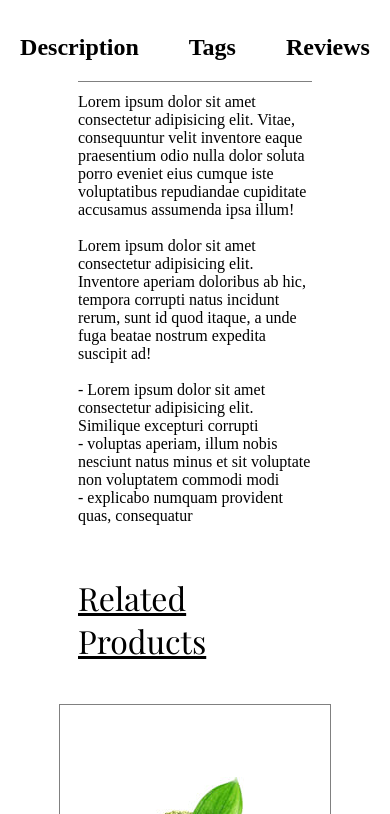
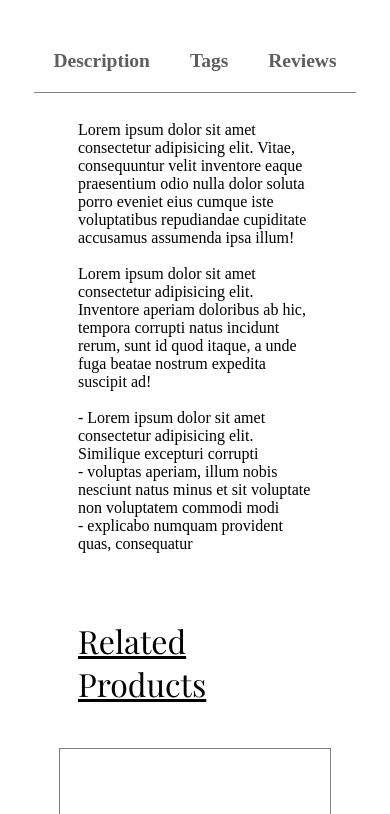
Before and after one commit to Brayanl0-o/SabujCha, a plain HTML site: page products.html in a window 390 px wide. Shown: the part 1747-2561 px from the top of the page. Drawn offline with nearby package versions, Linux system fonts and the light colour scheme.

Commit message:
fix, docs: Fix and update styles, and update docs - Added hover to the 'Head' of 'more-info' and fixed responsive styles. - Added missing reference images to the Google Drive ('Link in the README').

```diff
--- a/products-Syle.css
+++ b/products-Syle.css
@@ -230,6 +230,10 @@ main {
     border-bottom: 1px solid gray;
 }
 
+.checkbox {
+    border-radius: 50%;
+}
+
 .options ul {
     padding-left: 0;
 }
@@ -264,11 +268,9 @@ main {
     justify-content: space-evenly;
     gap: 4px;
     width: 80%;
-
 }
 
 .buttons button {
-
     display: flex;
     justify-content: flex-start;
     width: auto;
@@ -316,15 +318,25 @@ main {
     display: flex;
     flex-flow: row nowrap;
     justify-content: center;
-    gap: 50px;
+    text-align: center;
+    margin: auto;
+    width: 80%;
+}
+
+.head h2:hover {
+    color: #529F0F;
+    box-shadow: 0 1px 0px #529F0F;
+}
+
+.head h2 {
+    width: 100%;
+    padding: 20px;
+    cursor: pointer;
+    color: #615d61;
     border-bottom: 1px solid gray;
 }
 
-.head h2 {
-    cursor: pointer;
-}
-
-.content {
+p.content {
     display: flex;
     flex-flow: row wrap;
     justify-content: flex-end;
@@ -332,7 +344,6 @@ main {
     width: 100%;
     margin-top: 5%;
 }
-
 
 
 /* article with images and subelements of news and latest products*/
@@ -372,7 +383,6 @@ main {
     text-decoration: none;
     color: black;
 }
-
 
 
 /* Style footer. Including div for store list and div for last foot page with payments. */
@@ -470,9 +480,7 @@ footer {
     }
 
     .new_images_products {
-
         flex-flow: row wrap;
-
     }
 }
 
@@ -491,6 +499,16 @@ footer {
     .details {
         width: 80%;
         align-items: center;
+    }
+
+    .more-info {
+        width: 60%;
+    }
+
+    .head {
+        margin: auto;
+        font-size: small;
+        width: 50%;
     }
 }
 
@@ -559,7 +577,6 @@ footer {
         align-items: center;
     }
 
-
     .buttons img {
         width: 100%;
     }
--- a/products.html
+++ b/products.html
@@ -81,7 +81,7 @@
                 <div class="options">
                     <ul>
                         <li>
-                            <input type="checkbox">
+                            <input type="checkbox" class="checkbox">
                             <p>Protection Plan:</p>
                             <p class="text-var">2 year $4.99 </p>
                         </li>
@@ -132,7 +132,7 @@
             </div>
 
             <!-- Content description-->
-            <div class="content" data-content="description">
+            <p class="content" data-content="description">
                 Lorem ipsum dolor sit amet consectetur adipisicing elit. Vitae, consequuntur velit inventore eaque
                 praesentium odio nulla dolor soluta porro eveniet eius cumque iste voluptatibus repudiandae cupiditate
                 accusamus assumenda ipsa illum! <br> <br>
@@ -142,7 +142,7 @@
                 - Lorem ipsum dolor sit amet consectetur adipisicing elit. Similique excepturi corrupti <br>
                 - voluptas aperiam, illum nobis nesciunt natus minus et sit voluptate non voluptatem commodi modi <br>
                 - explicabo numquam provident quas, consequatur <br>
-            </div>
+            </p>
 
             <!-- Content tags -->
             <div class="content" data-content="tags" style="display: none;">
@@ -160,8 +160,7 @@
             </div>
         </div>
 
-
-
+        <!-- Div with head and images related products -->
         <div class="related_products">
 
             <div class="head_section">
@@ -197,8 +196,6 @@
                 </article>
             </div>
         </div>
-        </section>
-
 
 
         <!-- Section with all content of the footer; links to import information, general information and pay information -->
@@ -239,7 +236,6 @@
                     <li>demo@example.com</li>
                     <li>demo@example.com</li>
                 </ul>
-
             </div>
             <div class="pay">
                 <p><img src="Imags/icon-copyright.png" alt="">2023 <b>SubjCha</b> Made By Brayan</p>
@@ -249,6 +245,8 @@
             </div>
         </footer>
     </main>
+
+
     <!-- Script responsible for making the slider work, using the classes of the main slider and the bottom slider -->
     <script>
         const thumbnails = document.querySelectorAll(".thumbnails img");
@@ -289,7 +287,6 @@
     </script>
 
 
-
     <!-- Script to interaction with 'description','tags' and 'reviews' -->
     <script>
         // Obtenemos todos los encabezados y contenidos
```
Also changed, not shown: 1 other file.
